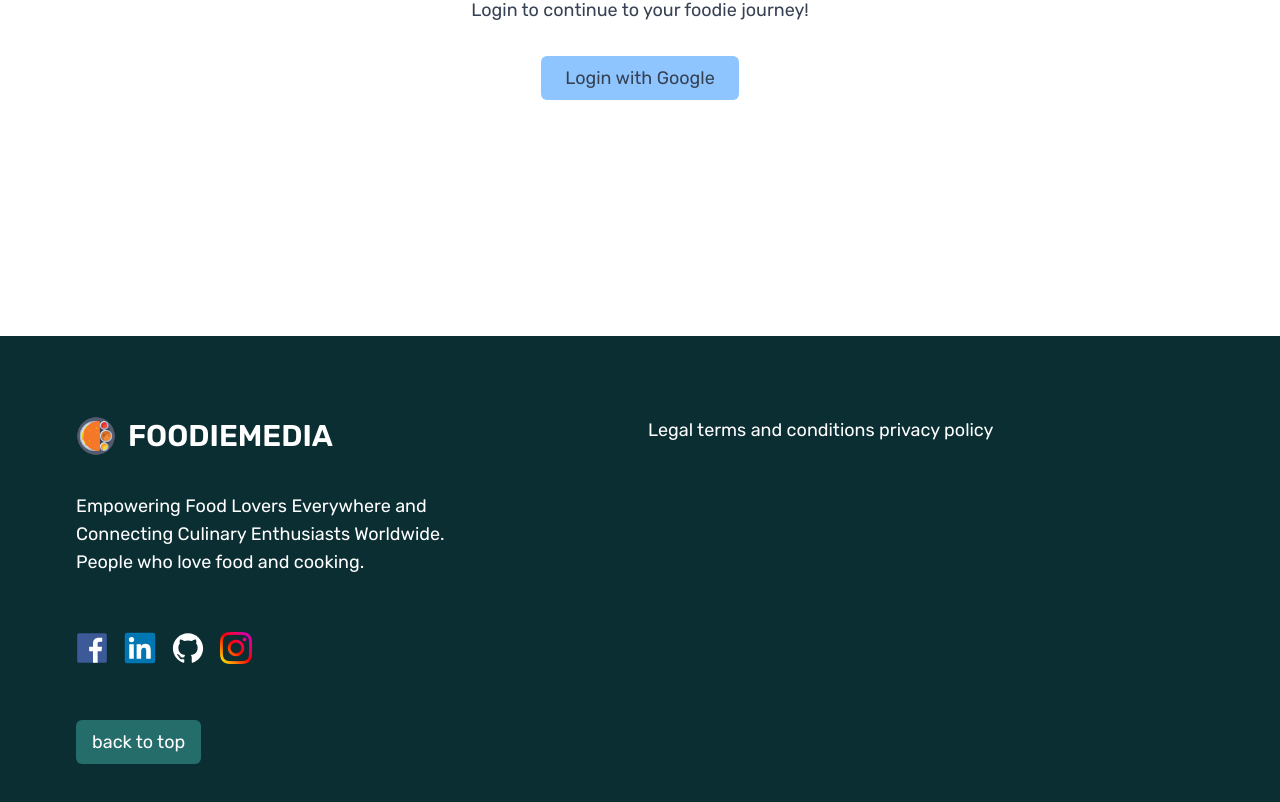
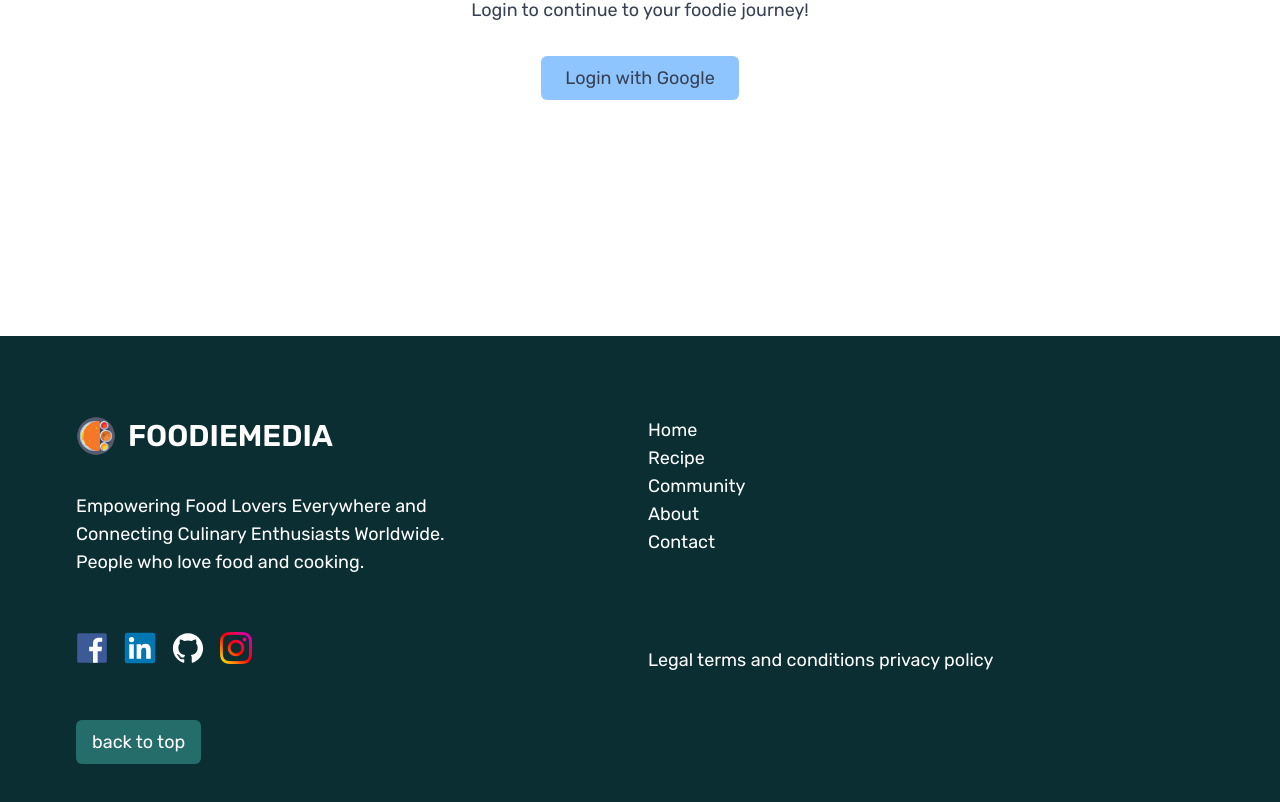
Before and after one commit to shiba-murmu/Discover-your-recipe, a React (Vite) app in the folder frontend/: page /login in a window 1280 px wide. Shown: the part 464-1266 px from the top of the page. Built offline with nearby package versions, Linux system fonts and the light colour scheme.

Commit message:
Footer options added from the navbar matching.

```diff
--- a/frontend/src/components/Footer/Footer_page.jsx
+++ b/frontend/src/components/Footer/Footer_page.jsx
@@ -52,8 +52,15 @@ function Footer_page() {
                             </button>
                         </div>
                     </div>
-                    <div>
-                        <div className='flex'>
+                    <div className='grid grid-col-2'>
+                        <div className='flex flex-col '>
+                            <ul className='gap-5'>
+                                <li>Home</li>
+                                <li>Recipe</li>
+                                <li>Community</li>
+                                <li>About</li>
+                                <li>Contact</li>
+                            </ul>
                         </div>
                         <div>
                             Legal terms and conditions privacy policy
```
